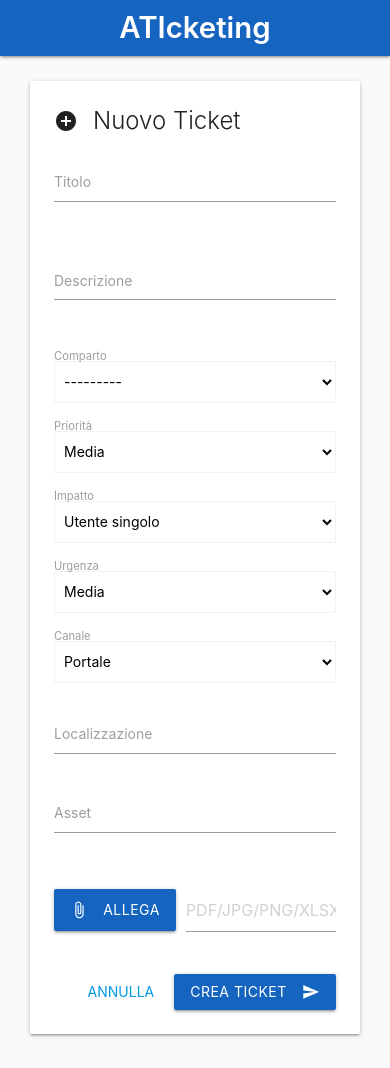
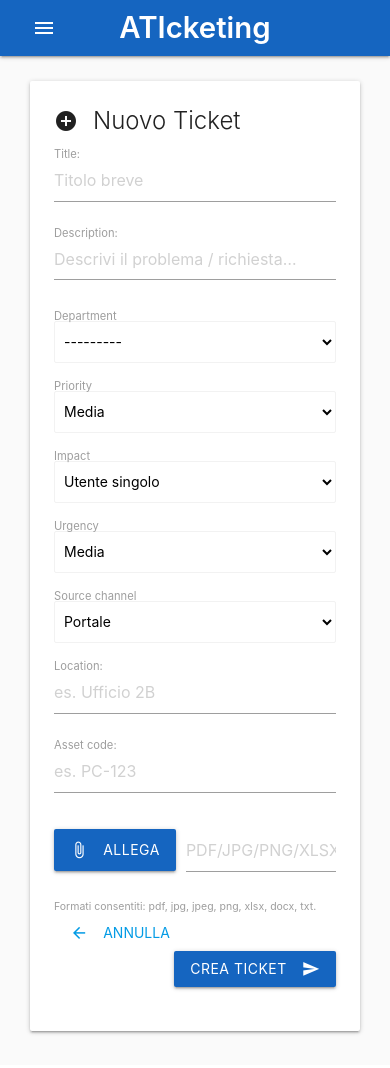
Before and after one commit to darkkillex/ATIcketing, a Django app: page /tickets/new/ in a window 390 px wide. After the commit the page ends 1035 px from the top, so only its background shows below. Run offline with Django 5.2, Linux system fonts and the light colour scheme; the visitor is signed in with stand-in values (Sample User, id 1); data that the repository does not hold is empty.

Commit message:
feat(ui): mobile GUI ready - navbar: sidenav mobile + logout POST - tabelle: wrapper responsive-table + truncate - form: widget class/placeholder/accept, layout 1col mobile / 2col desktop - filtri: griglia responsive + bottoni full-width su mobile

```diff
--- a/templates/base.html
+++ b/templates/base.html
@@ -21,30 +21,27 @@
         .btn-flat.btn-flat-primary { color:#039be5; }
         .container.narrow { max-width: 1080px; }
 
-        /* Navbar: rendi il form logout “inline” e il bottone come un link */
-        nav .nav-wrapper form { display: inline; margin: 0; }
+        /* Navbar: form logout inline e stile "link" */
+        nav .nav-wrapper form { display:inline; margin:0; }
         nav .nav-wrapper .btn-flat {
-          color: #fff;            /* testo bianco su navbar scura */
-          height: 64px;           /* altezza tipica navbar desktop */
-          line-height: 64px;
-          padding: 0 16px;
+          color:#fff;
+          height:64px;
+          line-height:64px;
+          padding:0 16px;
         }
-        nav .nav-wrapper .btn-flat:hover {
-          background: rgba(255, 255, 255, 0.1);
-        }
-        nav .nav-wrapper .btn-flat .material-icons {
-          line-height: inherit;
-          vertical-align: middle;
-        }
+        nav .nav-wrapper .btn-flat:hover { background:rgba(255,255,255,.1); }
+        nav .nav-wrapper .btn-flat .material-icons { line-height:inherit; vertical-align:middle; }
 
         /* Mobile: navbar un filo più bassa */
         @media (max-width: 992px) {
-          nav .nav-wrapper .btn-flat {
-            height: 56px;
-            line-height: 56px;
-          }
+          nav .nav-wrapper .btn-flat { height:56px; line-height:56px; }
         }
+
+        /* Tabelle: migliora scrolling orizzontale su mobile */
+        .responsive-table { overflow-x:auto; }
+        .responsive-table table { min-width: 720px; }
     </style>
+
 
 </head>
 <body class="grey lighten-5">
@@ -52,7 +49,14 @@
 <nav class="blue darken-3">
     <div class="nav-wrapper">
         <a href="/" class="brand-logo">ATIcketing</a>
-        <ul id="nav-mobile" class="right hide-on-med-and-down">
+
+        {# Trigger hamburger: visibile solo su mobile/tablet #}
+        <a href="#" data-target="mobile-nav" class="sidenav-trigger hide-on-large-only" aria-label="Apri menu">
+            <i class="material-icons">menu</i>
+        </a>
+
+        {# Menu desktop #}
+        <ul id="nav-desktop" class="right hide-on-med-and-down">
             {% if request.user.is_authenticated %}
             <li>
                 <a href="{% url 'ticket_new' %}">
@@ -71,9 +75,29 @@
             <li><a href="{% url 'login' %}">Accedi</a></li>
             {% endif %}
         </ul>
-
     </div>
 </nav>
+
+{# Menu mobile #}
+<ul class="sidenav" id="mobile-nav">
+    {% if request.user.is_authenticated %}
+    <li><a href="{% url 'landing' %}"><i class="material-icons left">home</i>Dashboard</a></li>
+    <li><a href="{% url 'ticket_new' %}"><i class="material-icons left">add_circle</i>Nuovo Ticket</a></li>
+    <li>
+        <div class="divider"></div>
+    </li>
+    <li>
+        <form method="post" action="{% url 'logout' %}" style="margin:0; padding:0 16px;">
+            {% csrf_token %}
+            <button type="submit" class="btn-flat" style="width:100%; text-align:left;">
+                <i class="material-icons left">exit_to_app</i>Logout
+            </button>
+        </form>
+    </li>
+    {% else %}
+    <li><a href="{% url 'login' %}"><i class="material-icons left">login</i>Accedi</a></li>
+    {% endif %}
+</ul>
 
 <main class="container narrow">
     <!-- Flash messages come toast -->
@@ -94,6 +118,14 @@
       // Inizializza componenti Materialize
       M.AutoInit();
 
+      // Forza label "attive" per tutti gli <input type="date">
+      document.querySelectorAll('input[type="date"]').forEach(function(inp){
+        const id = inp.id;
+        if (!id) return;
+        const lbl = document.querySelector('label[for="'+id+'"]');
+        if (lbl) lbl.classList.add('active');
+      });
+
       // Toast per messaggi Django
       const box = document.getElementById('django-messages');
       if (box) {
--- a/templates/tickets/new.html
+++ b/templates/tickets/new.html
@@ -1,97 +1,116 @@
 {% extends 'base.html' %}
 {% load form_extras %}
-
 {% block content %}
 <div class="row mt-2">
   <div class="col s12 m10 l9">
     <div class="card">
       <div class="card-content">
-        <span class="card-title"><i class="material-icons left">add_circle</i>Nuovo Ticket</span>
+        <span class="card-title">
+          <i class="material-icons left">add_circle</i>Nuovo Ticket
+        </span>
 
-        <form method="post" enctype="multipart/form-data">
+        <form method="post" enctype="multipart/form-data" class="row" novalidate>
           {% csrf_token %}
+          {{ form.non_field_errors }}
 
-          <div class="row">
+          <!-- Titolo -->
           <div class="input-field col s12">
-              <input id="id_title" name="title" type="text" required>
-              <label for="id_title">Titolo</label>
-              {% if form.title.errors %}<span class="red-text">{{ form.title.errors }}</span>{% endif %}
-            </div>
+            {{ form.title.label_tag }}
+            {{ form.title }}
+            {% for e in form.title.errors %}<span class="helper-text red-text">{{ e }}</span>{% endfor %}
           </div>
 
-          <div class="row">
+          <!-- Descrizione -->
           <div class="input-field col s12">
-              <textarea id="id_description" name="description" class="materialize-textarea" rows="6" required></textarea>
-              <label for="id_description">Descrizione</label>
-              {% if form.description.errors %}<span class="red-text">{{ form.description.errors }}</span>{% endif %}
-            </div>
+            {{ form.description.label_tag }}
+            {{ form.description }}
+            {% for e in form.description.errors %}<span class="helper-text red-text">{{ e }}</span>{% endfor %}
           </div>
 
-          <div class="row">
+          <!-- Selezioni principali (2 colonne su desktop) -->
           <div class="input-field col s12 m6">
             {{ form.department|add_class:"browser-default" }}
-              <label class="active">Comparto</label>
-              {% if form.department.errors %}<span class="red-text">{{ form.department.errors }}</span>{% endif %}
+            <label class="active">{{ form.department.label }}</label>
+            {% for e in form.department.errors %}<span class="helper-text red-text">{{ e }}</span>{% endfor %}
           </div>
+
           <div class="input-field col s12 m6">
             {{ form.priority|add_class:"browser-default" }}
-              <label class="active">Priorità</label>
-              {% if form.priority.errors %}<span class="red-text">{{ form.priority.errors }}</span>{% endif %}
+            <label class="active">{{ form.priority.label }}</label>
+            {% for e in form.priority.errors %}<span class="helper-text red-text">{{ e }}</span>{% endfor %}
           </div>
+
           <div class="input-field col s12 m6">
             {{ form.impact|add_class:"browser-default" }}
-              <label class="active">Impatto</label>
-              {% if form.impact.errors %}<span class="red-text">{{ form.impact.errors }}</span>{% endif %}
+            <label class="active">{{ form.impact.label }}</label>
+            {% for e in form.impact.errors %}<span class="helper-text red-text">{{ e }}</span>{% endfor %}
           </div>
+
           <div class="input-field col s12 m6">
             {{ form.urgency|add_class:"browser-default" }}
-              <label class="active">Urgenza</label>
-              {% if form.urgency.errors %}<span class="red-text">{{ form.urgency.errors }}</span>{% endif %}
+            <label class="active">{{ form.urgency.label }}</label>
+            {% for e in form.urgency.errors %}<span class="helper-text red-text">{{ e }}</span>{% endfor %}
           </div>
+
+          {% if form.source_channel %}
           <div class="input-field col s12 m6">
             {{ form.source_channel|add_class:"browser-default" }}
-              <label class="active">Canale</label>
-              {% if form.source_channel.errors %}<span class="red-text">{{ form.source_channel.errors }}</span>{% endif %}
+            <label class="active">{{ form.source_channel.label }}</label>
+            {% for e in form.source_channel.errors %}<span class="helper-text red-text">{{ e }}</span>{% endfor %}
           </div>
+          {% endif %}
+
+          <!-- Campi testo aggiuntivi -->
           <div class="input-field col s12 m6">
-              <input id="id_location" name="location" type="text">
-              <label for="id_location">Localizzazione</label>
-              {% if form.location.errors %}<span class="red-text">{{ form.location.errors }}</span>{% endif %}
-            </div>
-            <div class="input-field col s12 m6">
-              <input id="id_asset_code" name="asset_code" type="text">
-              <label for="id_asset_code">Asset</label>
-              {% if form.asset_code.errors %}<span class="red-text">{{ form.asset_code.errors }}</span>{% endif %}
-            </div>
+            {{ form.location.label_tag }}
+            {{ form.location }}
+            {% for e in form.location.errors %}<span class="helper-text red-text">{{ e }}</span>{% endfor %}
           </div>
 
-          <div class="row">
-            <div class="file-field input-field col s12">
+          <div class="input-field col s12 m6">
+            {{ form.asset_code.label_tag }}
+            {{ form.asset_code }}
+            {% for e in form.asset_code.errors %}<span class="helper-text red-text">{{ e }}</span>{% endfor %}
+          </div>
+
+          <!-- Allegati -->
+          <div class="col s12 m6">
+            <div class="file-field input-field">
               <div class="btn blue darken-3">
                 <span><i class="material-icons left">attach_file</i>Allega</span>
-                <!-- input nativo multiplo con nome attachments -->
+                <!-- input nativo multiplo con nome 'attachments' -->
                 <input type="file" id="id_attachments" name="attachments" multiple>
               </div>
               <div class="file-path-wrapper">
                 <input class="file-path validate" type="text" placeholder="PDF/JPG/PNG/XLSX/DOCX/TXT, max 15MB ciascuno">
               </div>
-              {% if form.attachments.errors %}<span class="red-text">{{ form.attachments.errors }}</span>{% endif %}
+            </div>
+            {% for e in form.attachments.errors %}<span class="helper-text red-text">{{ e }}</span>{% endfor %}
+            <small class="grey-text">
+              Formati consentiti: pdf, jpg, jpeg, png, xlsx, docx, txt.
+            </small>
+          </div>
+
+          <!-- Azioni -->
+          <div class="col s12">
+            <div class="row" style="margin-bottom:0;">
+              <div class="col s12 m6">
+                <a href="{% url 'landing' %}" class="btn-flat btn-flat-primary">
+                  <i class="material-icons left">arrow_back</i>Annulla
+                </a>
+              </div>
+              <div class="col s12 m6 right-align">
+                <button class="btn waves-effect waves-light blue darken-3 btn-full-sm" type="submit">
+                  Crea Ticket <i class="material-icons right">send</i>
+                </button>
+              </div>
             </div>
           </div>
 
-          <div class="right-align">
-            <a href="/" class="btn-flat btn-flat-primary">Annulla</a>
-            <button class="btn waves-effect waves-light blue darken-3" type="submit">
-              Crea Ticket <i class="material-icons right">send</i>
-            </button>
-          </div>
         </form>
 
       </div>
     </div>
   </div>
 </div>
-
-<!-- filtro per add_class (piccolo helper) -->
-{% load static %}
 {% endblock %}
--- a/tickets/forms.py
+++ b/tickets/forms.py
@@ -29,6 +29,40 @@ class NewTicketForm(forms.ModelForm):
         widgets = {
             'description': forms.Textarea(attrs={'rows': 6}),
         }
+
+    def __init__(self, *args, **kwargs):
+        super().__init__(*args, **kwargs)
+
+        self.fields['title'].widget.attrs.update({
+            'class': 'validate',
+            'placeholder': 'Titolo breve',
+            'autocomplete': 'off',
+        })
+        self.fields['description'].widget.attrs.update({
+            'class': 'materialize-textarea',
+            'placeholder': 'Descrivi il problema / richiesta…',
+            'rows': 4,
+        })
+
+        for name in ('department', 'priority', 'impact', 'urgency', 'source_channel'):
+            if name in self.fields:
+                self.fields[name].widget.attrs.update({'class': 'browser-default'})
+
+        if 'location' in self.fields:
+            self.fields['location'].widget.attrs.update({
+                'class': 'validate', 'placeholder': 'es. Ufficio 2B', 'autocomplete': 'off',
+            })
+        if 'asset_code' in self.fields:
+            self.fields['asset_code'].widget.attrs.update({
+                'class': 'validate', 'placeholder': 'es. PC-123', 'autocomplete': 'off',
+            })
+
+        try:
+            accept = ",".join(f".{ext}" for ext in ALLOWED_EXTS)
+            self.fields['attachments'].widget.attrs.update({'accept': accept})
+        except Exception:
+            pass
+
 
     def clean_attachments(self):
         files = self.files.getlist('attachments')
@@ -62,11 +96,28 @@ class CommentForm(forms.Form):
         required=False
     )
 
+    def __init__(self, *args, **kwargs):
+        super().__init__(*args, **kwargs)
+        self.fields['body'].widget.attrs.update({
+            'class': 'materialize-textarea',
+            'placeholder': 'Scrivi un commento…',
+            'rows': 4,
+        })
+
+
 class AttachmentUploadForm(forms.Form):
     attachments = forms.FileField(
         required=True,
         widget=MultiFileInput(attrs={'multiple': True})
     )
+
+    def __init__(self, *args, **kwargs):
+        super().__init__(*args, **kwargs)
+        try:
+            accept = ",".join(f".{ext}" for ext in ALLOWED_EXTS)
+            self.fields['attachments'].widget.attrs.update({'accept': accept})
+        except Exception:
+            pass
 
     def clean_attachments(self):
         files = self.files.getlist('attachments')
@@ -121,3 +172,12 @@ class TicketFilterForm(forms.Form):
         # L'operatore non vede "Solo miei"
         if not is_team:
             self.fields.pop('mine_only', None)
+        if 'q' in self.fields:
+            self.fields['q'].widget.attrs.update({
+                'class': 'validate',
+                'placeholder': 'Cerca in titolo/descrizione/protocollo…',
+                'autocomplete': 'off',
+            })
+        for name in ('date_from', 'date_to'):
+            if name in self.fields:
+                self.fields[name].widget.attrs.update({'class': 'validate'})
```
Also changed, not shown: templates/dash/operator.html (+61 -43 lines), templates/dash/team.html (+66 -46 lines), templates/tickets/detail.html (+108 -65 lines). Lines whose indentation alone changed are shown as unchanged.
